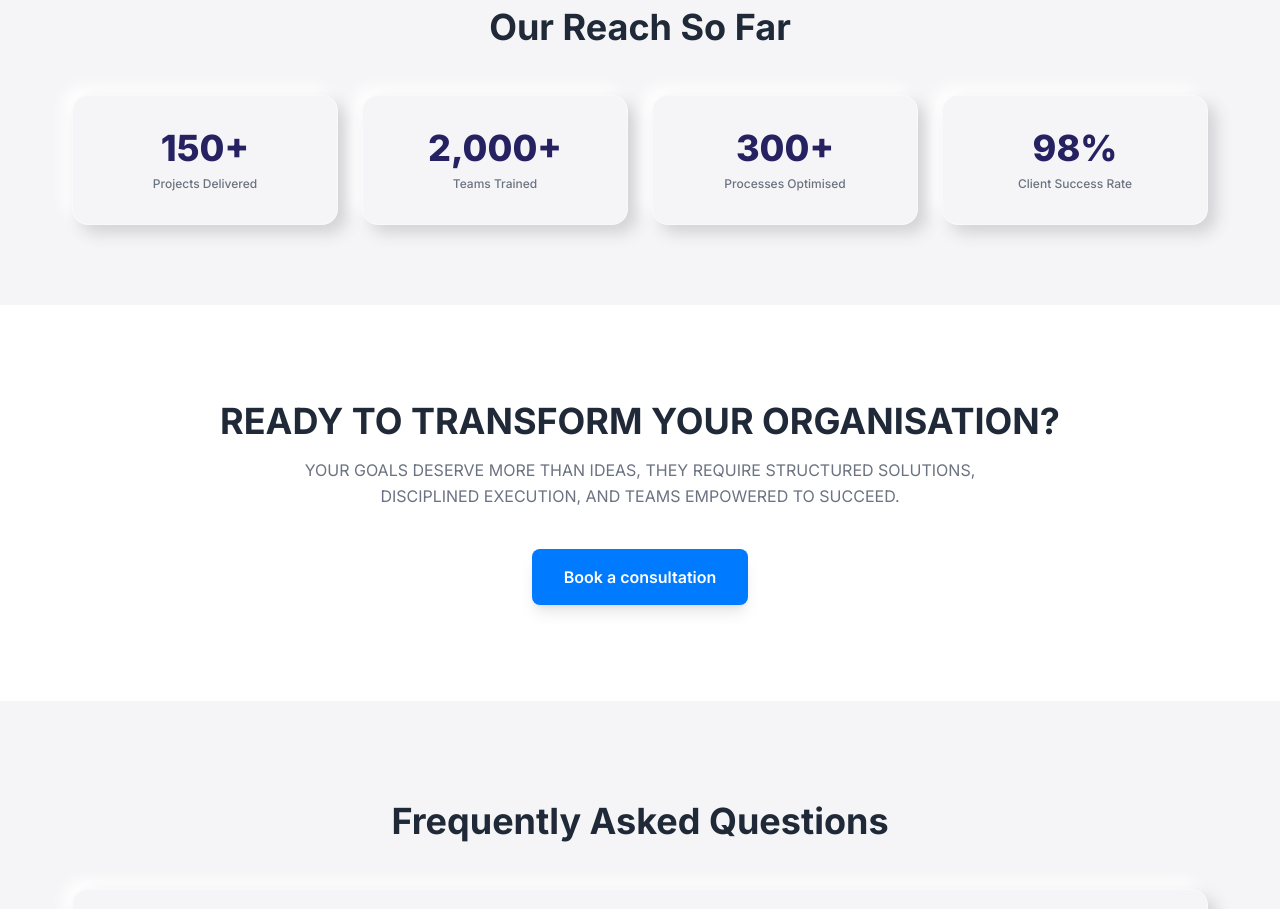
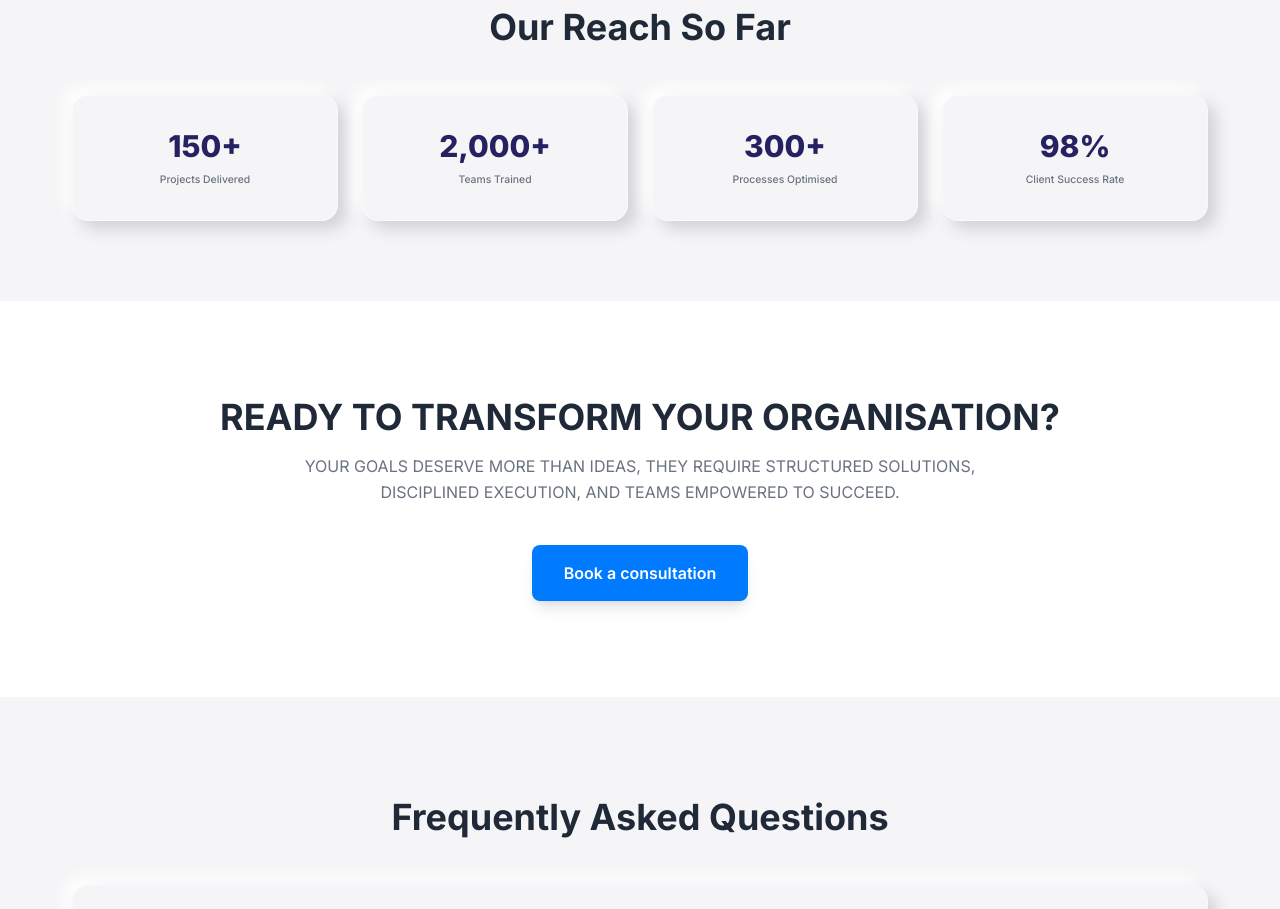
Before and after one commit to King-odysseus/TijhaWebsite, a React (Vite) app: page / in a window 1280 px wide. Shown: the part 5620-6529 px from the top of the page. Built offline with nearby package versions, Linux system fonts and the light colour scheme.

Commit message:
style: further reduce stat card text sizes

```diff
--- a/src/components/home/Stats.jsx
+++ b/src/components/home/Stats.jsx
@@ -19,8 +19,8 @@ function Stats() {
               className="neo-card p-8 text-center opacity-0 animate-fade-in-up"
               style={{ animationDelay: `${i * 150}ms` }}
             >
-              <div className="text-xl sm:text-2xl md:text-3xl lg:text-4xl font-extrabold text-indigo mb-2">{s.value}</div>
-              <div className="text-xs text-brand-body font-medium">{s.label}</div>
+              <div className="text-lg sm:text-xl md:text-2xl lg:text-3xl font-extrabold text-indigo mb-2">{s.value}</div>
+              <div className="text-[0.65rem] text-brand-body font-medium">{s.label}</div>
             </div>
           ))}
         </div>
```
